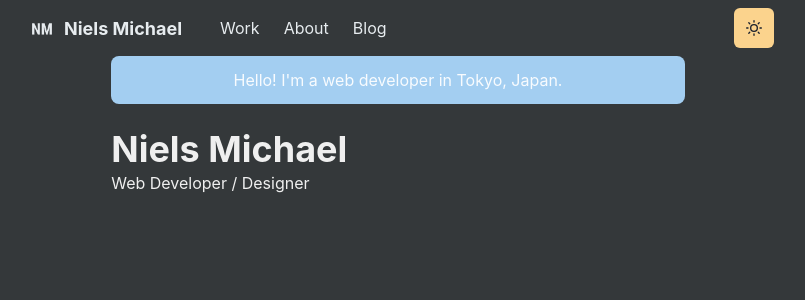
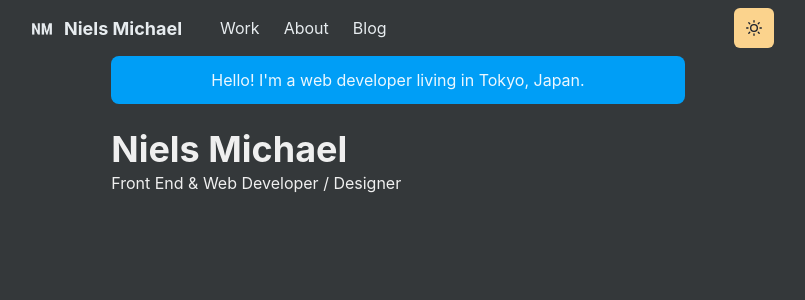
Before and after one commit to nielsmichael/niels-homepage, a Next.js app: page / in a window 1280 px wide. Shown: the top 300 px of the page, without its empty margins (242-1047 px from the left). Built offline with nearby package versions, Linux system fonts and the light colour scheme.

Commit message:
Fix a few more colors for theme changes

```diff
--- a/pages/index.js
+++ b/pages/index.js
@@ -1,18 +1,24 @@
-import { Container, Box, Heading } from "@chakra-ui/react"
+import { Container, Box, Heading, useColorModeValue } from "@chakra-ui/react"
 
 const Page = () => {
   return (
     <Container>
-      <Box borderRadius="lg" bg="#A3CEF1" p={3} mb={6} align="center">
-        Hello! I&apos;m a web developer in Tokyo, Japan.
+      <Box
+        borderRadius="lg"
+        bg={useColorModeValue('#A3CEF1', '#009EF6')}
+        p={3}
+        mb={6}
+        align="center"
+      >
+        Hello! I&apos;m a web developer living in Tokyo, Japan.
       </Box>
 
-      <Box display={{md:'flex'}}>
+      <Box display={{ md: 'flex' }}>
         <Box flexGrow={1}>
           <Heading as="h2" variant="page-title">
             Niels Michael
           </Heading>
-          <p>Web Developer / Designer</p>
+          <p>Front End & Web Developer / Designer</p>
         </Box>
       </Box>
     </Container>
```
